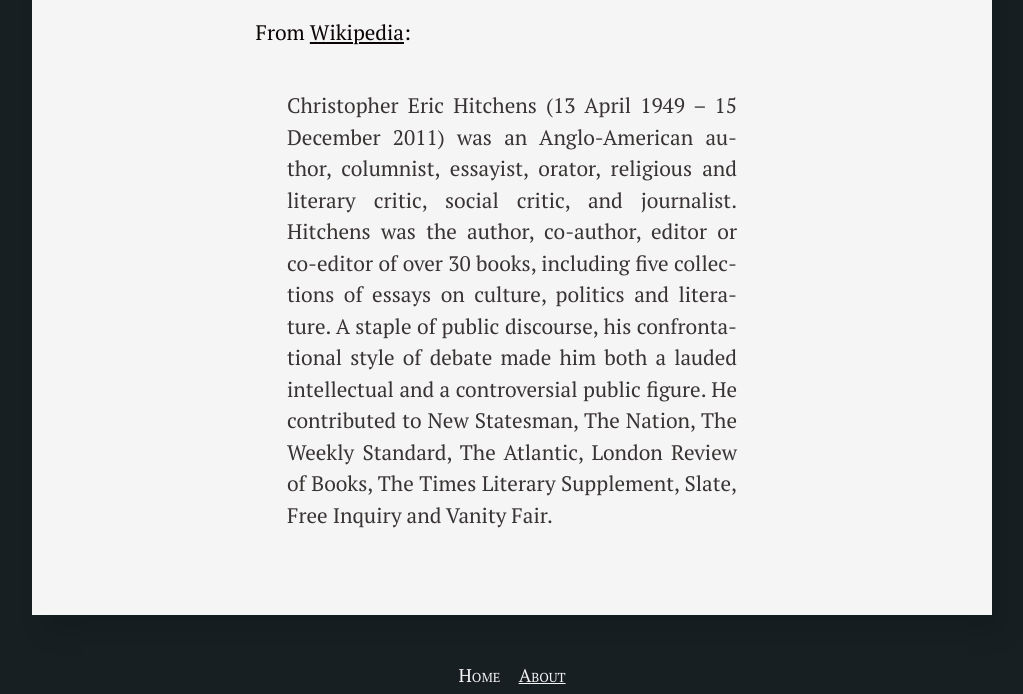
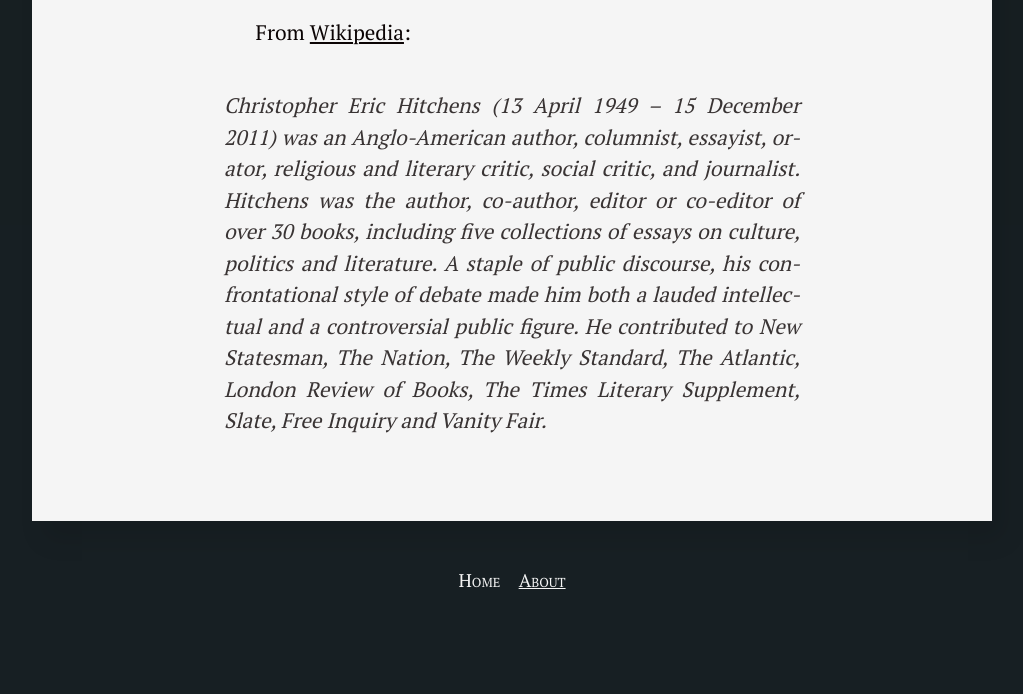
Before and after one commit to silvialohrmann/editorial, a Jekyll site: the page built from about.md, in a window 1280 px wide. Shown: the part 922-1616 px from the top of the page, without its empty margins (128-1151 px from the left). Built offline with Jekyll 4.4.1, drawn with Linux system fonts in a browser that asks for light colours; after the commit the page ends 1521 px from its top, so only the background shows below that.

Commit message:
Update _base.scss

```diff
--- a/_sass/_base.scss
+++ b/_sass/_base.scss
@@ -58,14 +58,15 @@
 
 a:focus {
   color: $muted-text-color;
-  background: transparent;
+  background: $brand-color;
 }
 
 blockquote {
+  font-style: italic;
   margin: 2em auto;
   opacity: .8;
   > * {
-    padding: 0 3em;
+    padding: 0;
   }
 }
 
```
